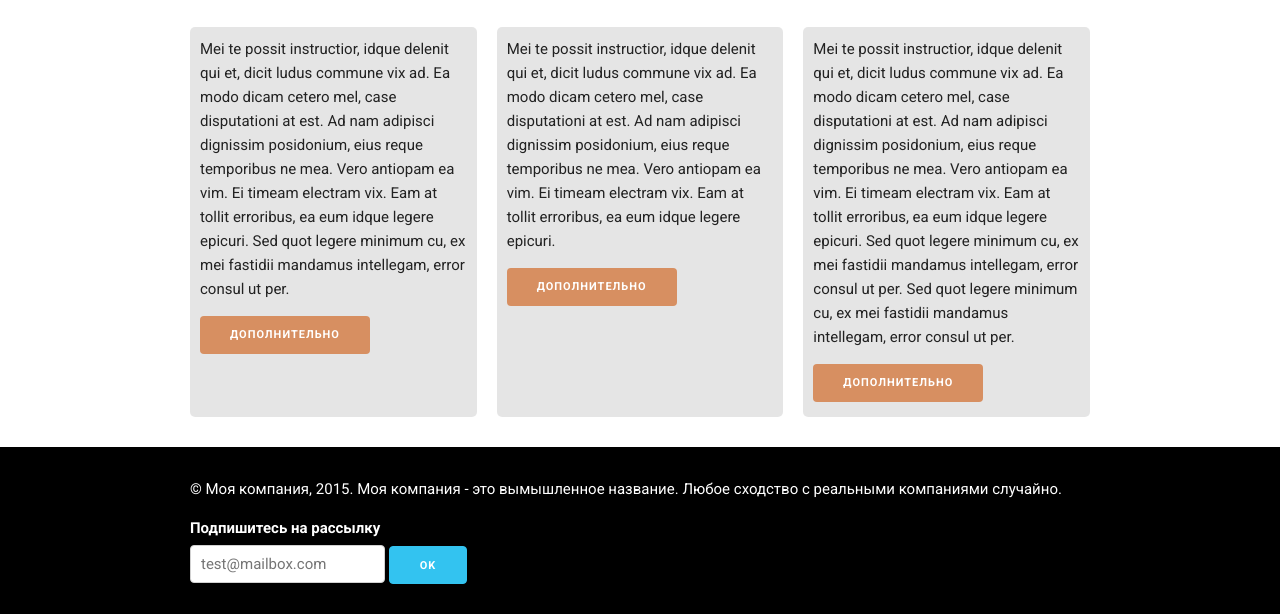
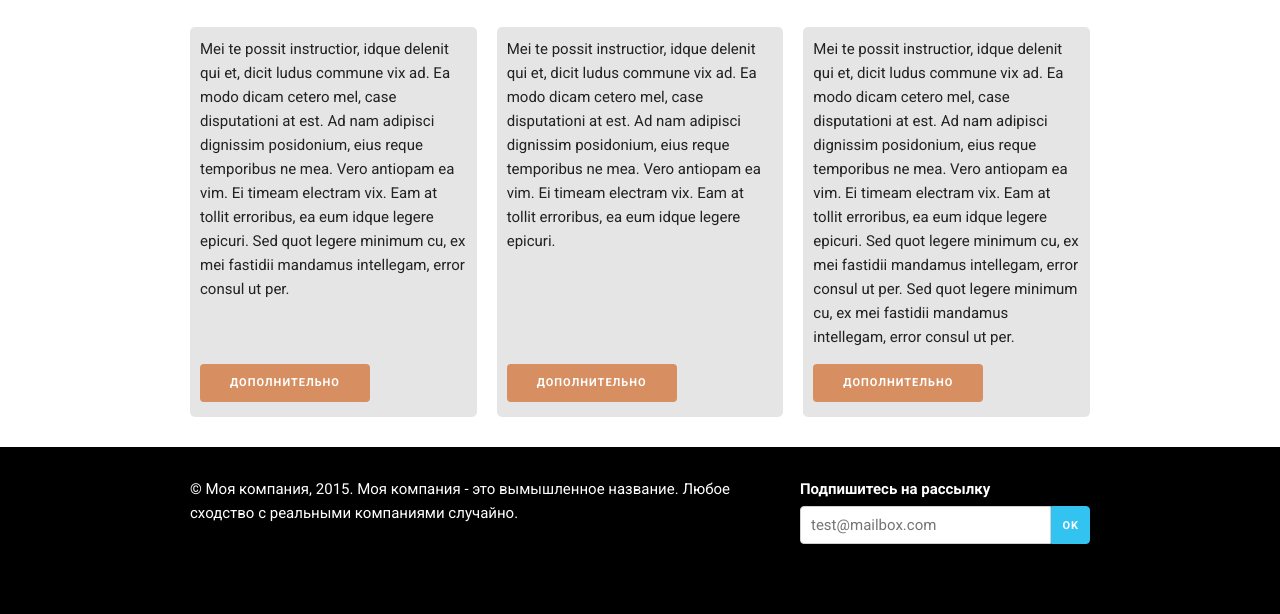
Before and after one commit to Ant1k-ai/Web-technologies, a plain HTML site: page 17/flexbox-layout/index.html in a window 1280 px wide. Shown: the part 386-1000 px from the top of the page. After the commit the page ends 960 px from the top, so only its background shows below. Drawn offline with Linux system fonts and the light colour scheme.

Commit message:
Практикум 17 Итог
Сделал карточки внутренними flex-контейнерами
Прижал кнопки карточек к нижнему краю
Разделил футер на блок авторских прав и форму
Сделал форму подписки flex-контейнером
Растянул подпись формы на всю ширину
Выровнял поле почты и кнопку отправки
Добавил мобильную перестройку навигации
Растянул кнопки навигации на мобильной версии

```diff
--- a/17/flexbox-layout/css/custom.css
+++ b/17/flexbox-layout/css/custom.css
@@ -1,6 +1,7 @@
 .nav,
 .boxes,
-.footer {
+.footer,
+.footer form {
   display: flex;
   flex-flow: row wrap;
 }
@@ -19,4 +20,41 @@
   border-radius: 5px;
   padding: 10px 10px 0 10px;
   background-color: rgba(0,0,0,.1);
+  display: flex;
+  flex-flow: column;
 }
+
+.boxes .more {
+  margin-top: auto;
+}
+
+.footer .copyright {
+  flex: 2 1 500px;
+  margin-right: 30px;
+}
+.footer .signup {
+  flex: 1 1 250px;
+}
+
+.signup label {
+  width: 100%;
+}
+
+.signup input[type="email"] {
+  border-radius: 4px 0 0 4px;
+  flex: 1;
+}
+.signup input[type="submit"] {
+  border-radius: 0 4px 4px 0;
+  padding: 0 10px;
+}
+
+@media (max-width: 500px) {
+  .nav {
+    flex-flow: column;
+  }
+  .nav a {
+    width: 100%;
+    margin-bottom: 2px;
+  }
+}
```
